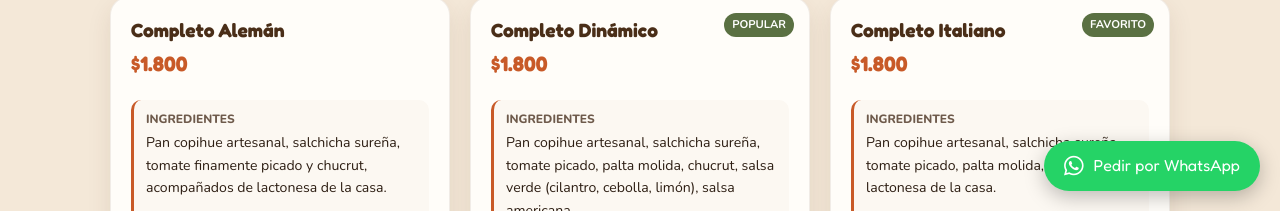
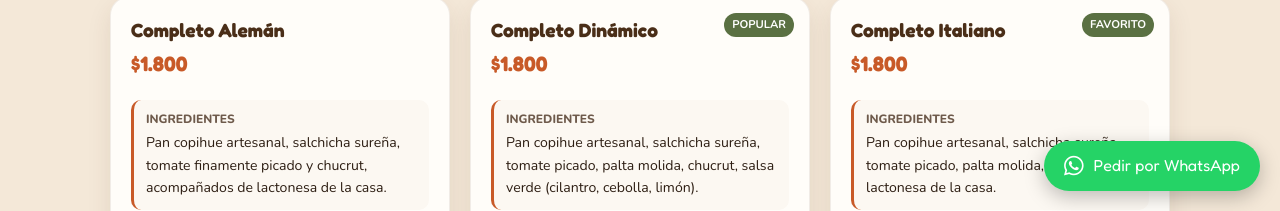
Before and after one commit to Nicolas-Nav/DondeLaKothe, a plain HTML site: page index.html in a window 1280 px wide. Shown: the part 589-800 px from the top of the page. Drawn offline with nearby package versions, Linux system fonts and the light colour scheme.

Commit message:
cambio index

```diff
--- a/index.html
+++ b/index.html
@@ -354,7 +354,7 @@
         const menuData = [
             // COMPLETOS
             { id: 1, nombre: "Completo Alemán", categoria: "completos", precio: "$1.800", ingredientes: "Pan copihue artesanal, salchicha sureña, tomate finamente picado y chucrut, acompañados de lactonesa de la casa.", destacado: "" },
-            { id: 2, nombre: "Completo Dinámico", categoria: "completos", precio: "$1.800", ingredientes: "Pan copihue artesanal, salchicha sureña, tomate picado, palta molida, chucrut, salsa verde (cilantro, cebolla, limón), salsa americana. ", destacado: "Popular" },
+            { id: 2, nombre: "Completo Dinámico", categoria: "completos", precio: "$1.800", ingredientes: "Pan copihue artesanal, salchicha sureña, tomate picado, palta molida, chucrut, salsa verde (cilantro, cebolla, limón). ", destacado: "Popular" },
             { id: 3, nombre: "Completo Italiano", categoria: "completos", precio: "$1.800", ingredientes: "Pan copihue artesanal, salchicha sureña, tomate picado, palta molida, coronado con lactonesa de la casa.", destacado: "Favorito" },
             { id: 4, nombre: "Completo Palta/Tomate Mayo", categoria: "completos", precio: "$1.500", ingredientes: "Pan copihue artesanal, salchicha sureña, palta molida o tomate picado, deliciosa lactonesa de la casa.", destacado: "" },
             { id: 5, nombre: "Completo Solo (Hot Dog)", categoria: "completos", precio: "$1.000", ingredientes: "Pan copihue artesanal, salchicha sureña, laconesa de la casa.", destacado: "" },
@@ -383,9 +383,6 @@
 
 
             // ESPECIALES
-            { id: 20, nombre: "Chorrillana para dos", categoria: "especiales", precio: "$8.500", ingredientes: "Cama de papas fritas, carne de vacuno, huevo duro, queso mantecoso, pepinillo dill, tomate en medias lunas y láminas de palta.", destacado: "Para compartir" },
-            { id: 21, nombre: "Chorrillana para cuatro", categoria: "especiales", precio: "$11.500", ingredientes: "Cama de papas fritas, carne de vacuno, huevo duro, queso mantecoso, pepinillo dill, tomate en medias lunas y láminas de palta.", destacado: "Para compartir" },
-            { id: 22, nombre: "Chorrillana para seis", categoria: "especiales", precio: "$15.000", ingredientes: "Cama de papas fritas, carne de vacuno, huevo duro, queso mantecoso, pepinillo dill, tomate en medias lunas y láminas de palta.", destacado: "Para compartir" },
             { id: 23, nombre: "Pichanga para dos", categoria: "especiales", precio: "$8.500", ingredientes: "Cama de papas fritas, carne de vacuno, carne de pollo, longaniza de la zona, salchicha sureña, huevo frito y cebolla caramelizada.", destacado: "Especial" },
             { id: 24, nombre: "Pichanga para cuatro", categoria: "especiales", precio: "$11.500", ingredientes: "Cama de papas fritas, carne de vacuno, carne de pollo, longaniza de la zona, salchicha sureña, huevo frito y cebolla caramelizada.", destacado: "Especial" },
             { id: 25, nombre: "Pichanga para seis", categoria: "especiales", precio: "$15.000", ingredientes: "Cama de papas fritas, carne de vacuno, carne de pollo, longaniza de la zona, salchicha sureña, huevo frito y cebolla caramelizada.", destacado: "Especial" }
```
